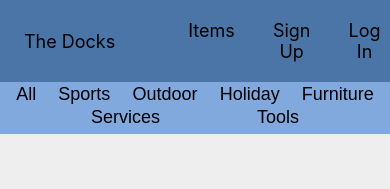
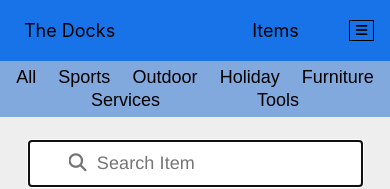
Before and after one commit to MattMoyka/The-Dock, a React (Create React App) app in the folder client/: page /items in a window 390 px wide. Shown: the top 189 px of the page. Built offline with nearby package versions, Linux system fonts and the light colour scheme; no server answers.

Commit message:
hamburger menu

```diff
--- a/client/package.json
+++ b/client/package.json
@@ -9,6 +9,7 @@
     "axios": "^0.22.0",
     "jwt-decode": "^3.1.2",
     "react": "^17.0.2",
+    "react-burger-menu": "^3.0.6",
     "react-dom": "^17.0.2",
     "react-router-dom": "^5.3.0",
     "react-scripts": "4.0.3",
--- a/client/src/components/CategorySort/CategorySort.css
+++ b/client/src/components/CategorySort/CategorySort.css
@@ -1,5 +1,9 @@
 .category-listing {
-  margin-top: 78px;
+  position: fixed;
+  top:78px;
+  left: 0;
+  right: 0;
+
   background-color: #82a9dd;
   display: flex;
   justify-content: space-evenly;
@@ -13,3 +17,10 @@
   background-color: #82a9dd;
   font-size: 18px;
 }
+
+@media only screen and (max-width: 850px) {
+  /* For mobile phones: */
+  .category-listing{
+    top: 61px;
+  }
+}
--- a/client/src/components/Footer/Footer.css
+++ b/client/src/components/Footer/Footer.css
@@ -3,7 +3,6 @@
   display: flex;
   justify-content: space-evenly;
   align-items: center;
-
   border-top: 1px solid;
 }
 
--- a/client/src/components/Nav/Nav.css
+++ b/client/src/components/Nav/Nav.css
@@ -1,10 +1,56 @@
+
+.hamburger {
+  margin-right: 20px;
+  border: black solid 1px;
+  background: none;
+  cursor: pointer;
+  z-index: 6;
+}
+.closeIcon {
+  display: none;
+}
+.menu {
+  display: flex;
+  flex-direction: column;
+  justify-content: center;
+align-content: center;
+  position: fixed;
+  transform: translateX(100%);
+  transition: transform 0.2s;
+  top: 0px;
+  right: 0;
+  background: #6ca4ed;
+  color: white;
+  list-style: none;
+  padding: 15px;
+  padding-top: 80px;
+}
+.showMenu {
+  display: flex;
+  flex-direction: column;
+  justify-content: center;
+align-content: center;
+  position: fixed;
+  transform: translateX(0);
+  transition: transform 0.2s;
+  top: 0px;
+  right: 0;
+  background: #6ca4ed;
+  color: white;
+  list-style: none;
+  padding: 15px;
+  padding-top: 80px;
+  z-index: 5;
+  box-shadow: 0 0 5px black;
+}
+
 .nav {
   display: flex;
   flex-flow: row nowrap;
   justify-content: space-between;
   align-items: center;
   padding: 20px;
-  background-color: #4b75a6;
+  background-color: #1973E8;
   position: fixed;
   width: 100%;
   top: 0;
@@ -24,6 +70,20 @@
   color: black;
   text-decoration: none;
   padding-left: 20px;
+  margin-bottom: 10px;
+
+}
+
+.line{
+  border-top: 3px solid black;
+}
+
+
+.link-items {
+  color: black;
+  text-decoration: none;
+  padding-left: 20px;
+  margin-right: 50px;
 }
 
 .logo {
@@ -35,9 +95,10 @@
   color: black;
   font: bold;
   font-size: xx-large;
+  z-index: 1001;
 }
 
-@media only screen and (max-width: 768px) {
+@media only screen and (max-width: 850px) {
   /* For mobile phones: */
   .nav {
     width: 100%;
@@ -51,5 +112,6 @@
 
   .link {
     margin-right: 8%;
+    font-size: 10px;
   }
 }
--- a/client/src/components/Nav/Nav.jsx
+++ b/client/src/components/Nav/Nav.jsx
@@ -1,33 +1,57 @@
 import { NavLink } from "react-router-dom";
 import "./Nav.css";
+import { useState } from 'react'
+
+export default function Nav(props) {
+  const { user } = props;
+  const [ham, setHam] = useState(false)
+
+  const toggleHamburger = () => {
+    setHam(!ham)
+  }
 
   const authenticatedOptions = (
     <>
-    <NavLink className="link" to="/items">
+      <NavLink className="link-items" to="/items">
         Items
       </NavLink>
-    <NavLink className="link" to="/new">
+      <nav className={ham ? 'showMenu' : 'menu'}>
+        <NavLink className="link menuItem" to="/new">
           Add Item
         </NavLink>
-    <NavLink className="link" to="/signout">
+        <NavLink className="link menuItem" to="/signout">
           Sign Out
         </NavLink>
+      </nav>
+      <button class="hamburger" onClick={toggleHamburger}>
+        <i className={ham ? 'fas fa-skull-crossbones' : 'fas fa-bars'}></i>
+      </button>
     </>
   );
 
   const unauthenticatedOptions = (
     <>
-    <NavLink className="link" to="/items">
+      <NavLink className="link-items" to="/items">
         Items
       </NavLink>
-    <NavLink className="link" to="/signup">
+      <nav className={ham ? 'showMenu' : 'menu'}>
+        <NavLink className="link menuItem" to="/signup">
           Sign Up
         </NavLink>
-    <NavLink className="link" to="/signin">
+        <div className='line'></div>
+        <NavLink className="link menuItem" to="/signin">
           Log In
         </NavLink>
+      </nav>
+      <button class="hamburger" onClick={toggleHamburger}>
+        <i className={ham ? 'fas fa-skull-crossbones' : 'fas fa-bars'}></i>
+      </button>
     </>
   );
+
+
+
+
 
   // const alwaysOptions = (
   //   <>
@@ -35,8 +59,15 @@ const unauthenticatedOptions = (
   //   </>
   // )
 
-export default function Nav(props) {
-  const { user } = props;
+
+
+
+
+
+
+
+
+
   return (
     <nav className="nav">
       <div className="logo">
```
Also changed, not shown: 1 other file (tests, documents, lock files or other folders). Lines whose indentation alone changed are shown as unchanged.
